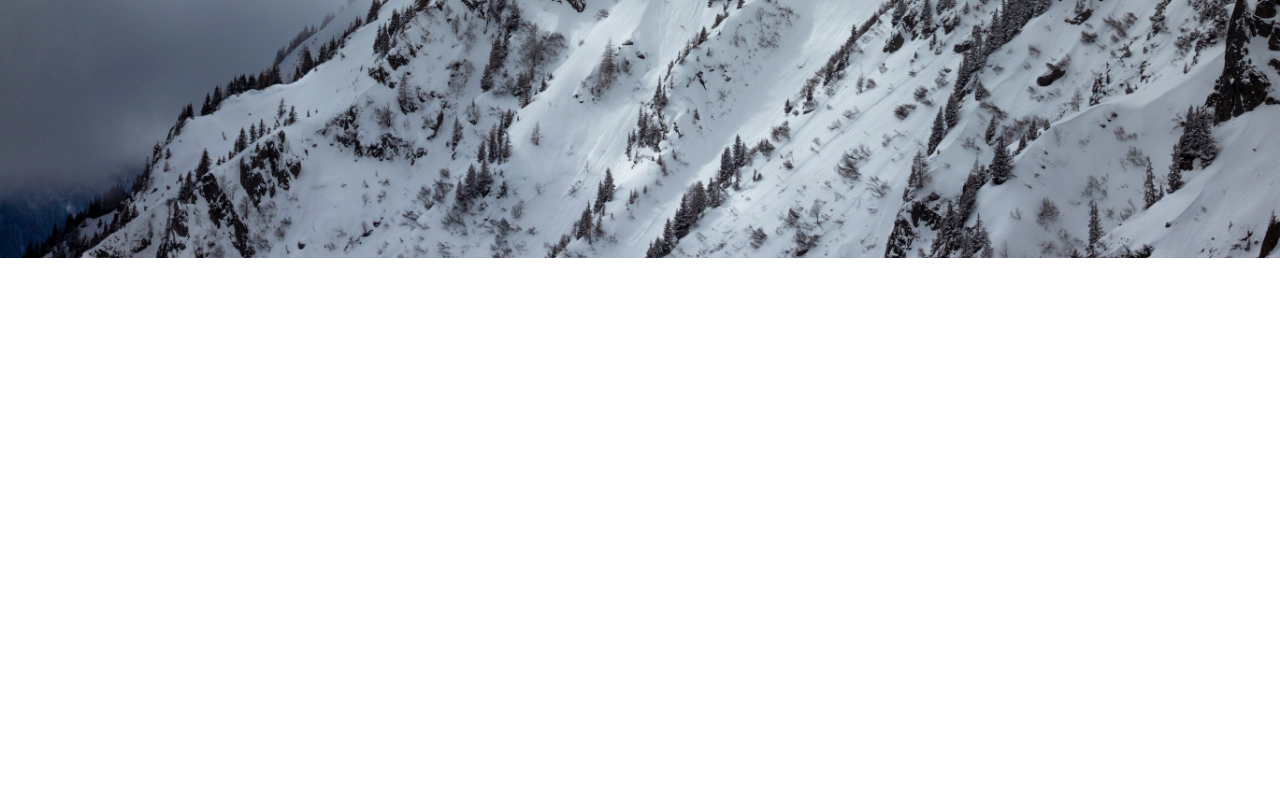
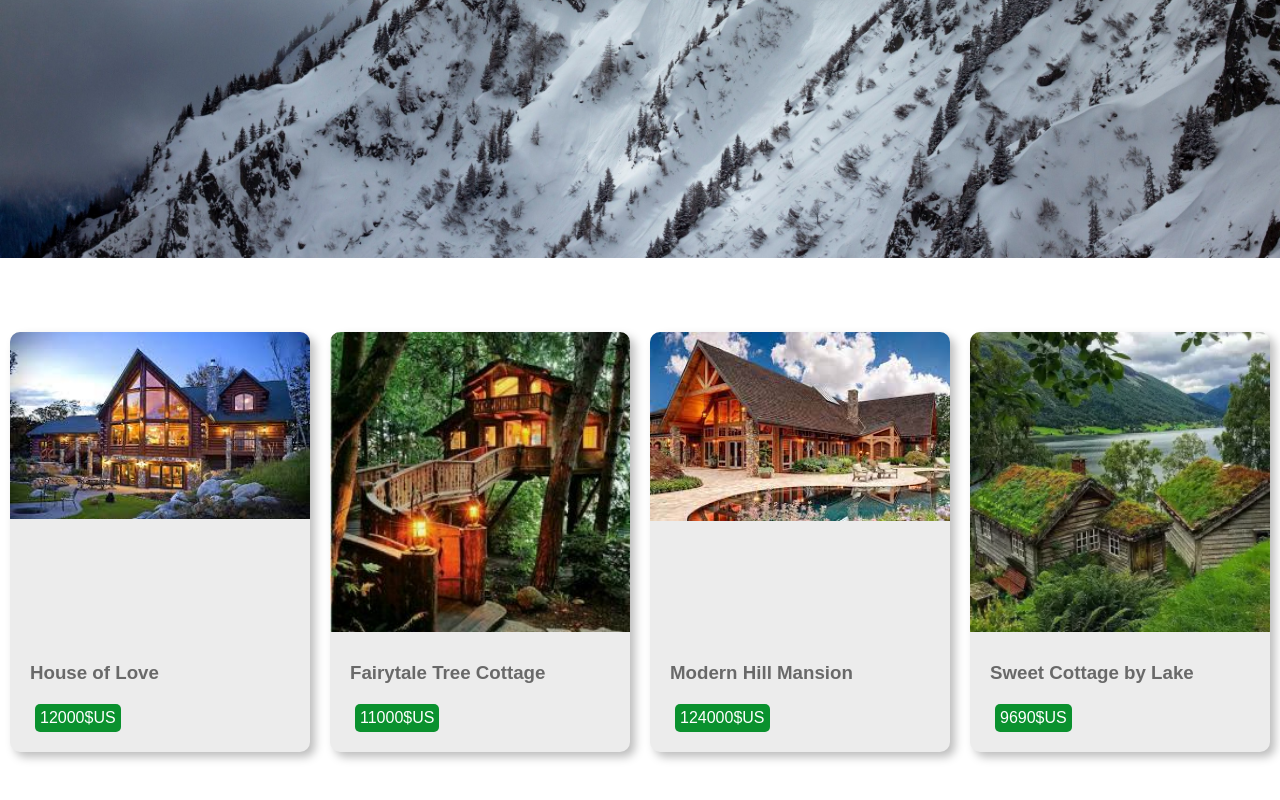
Before and after one commit to Zeinab-Mahjoub/Static_Blog_ReactJS, a React (Create React App) app: page / in a window 1280 px wide. Shown: the part 669-1469 px from the top of the page. Before the commit the page ends 931 px from the top, so only its background shows below. Built offline with nearby package versions, Linux system fonts and the light colour scheme.

Commit message:
feat: added first main part

```diff
--- a/src/App.js
+++ b/src/App.js
@@ -1,6 +1,7 @@
 import React, { Component } from "react";
 import Navbar from "./components/Navbar";
 import Banner from "./components/Banner";
+import Cards from "./components/Cards";
 
 export default class App extends Component {
   render() {
@@ -8,6 +9,7 @@ export default class App extends Component {
       <div>
         <Navbar />
         <Banner />
+        <Cards />
       </div>
     );
   }
--- /dev/null
+++ b/src/components/Card.js
@@ -0,0 +1,18 @@
+import React, { Component } from "react";
+import styles from "./Card.module.css";
+
+export default class Card extends Component {
+  render() {
+    const { image, name, cost } = this.props;
+
+    return (
+      <div className={styles.container}>
+        <img src={image} alt="cottage" />
+        <div>
+          <h3>{name}</h3>
+          <p>{cost}</p>
+        </div>
+      </div>
+    );
+  }
+}
--- /dev/null
+++ b/src/components/Card.module.css
@@ -0,0 +1,28 @@
+.container {
+  display: flex;
+  flex-direction: column;
+  justify-content: space-between;
+  margin: 10px;
+  background-color: #ececec;
+  border-radius: 10px;
+  overflow: hidden;
+  box-shadow: 5px 5px 10px rgb(189, 189, 189);
+}
+
+.container img {
+  width: 300px;
+}
+
+.container h3 {
+  color: #696969;
+  margin: 30px 20px 20px;
+}
+
+.container p {
+  margin: 0 25px 20px;
+  background-color: rgb(10, 145, 46);
+  width: fit-content;
+  padding: 5px;
+  border-radius: 5px;
+  color: #fff;
+}
--- /dev/null
+++ b/src/components/Cards.js
@@ -0,0 +1,20 @@
+import React, { Component } from "react";
+import styles from "./Cards.module.css";
+import Card from "./Card";
+import Image1 from "../images/1.jpg";
+import Image3 from "../images/3.webp";
+import Image6 from "../images/6.jpeg";
+import Image5 from "../images/5.jpeg";
+
+export default class Cards extends Component {
+  render() {
+    return (
+      <div className={styles.container}>
+        <Card image={Image5} name="House of Love" cost="12000$US" />
+        <Card image={Image1} name="Fairytale Tree Cottage" cost="11000$US" />
+        <Card image={Image6} name="Modern Hill Mansion" cost="124000$US" />
+        <Card image={Image3} name="Sweet Cottage by Lake" cost="9690$US" />
+      </div>
+    );
+  }
+}
--- /dev/null
+++ b/src/components/Cards.module.css
@@ -0,0 +1,5 @@
+.container {
+  display: flex;
+  justify-content: space-around;
+  margin: 60px 0 60px;
+}
```
